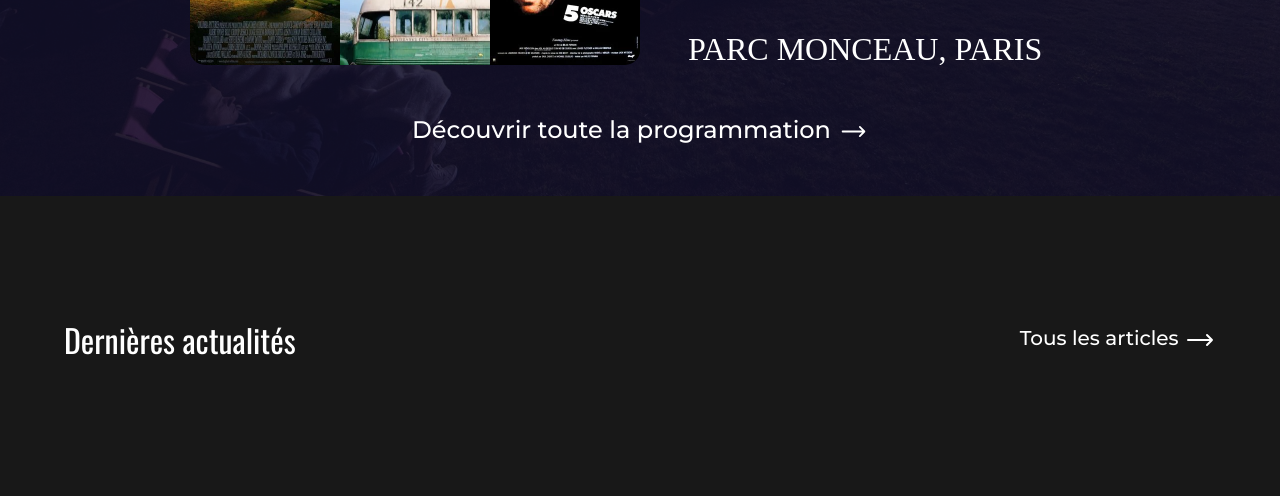
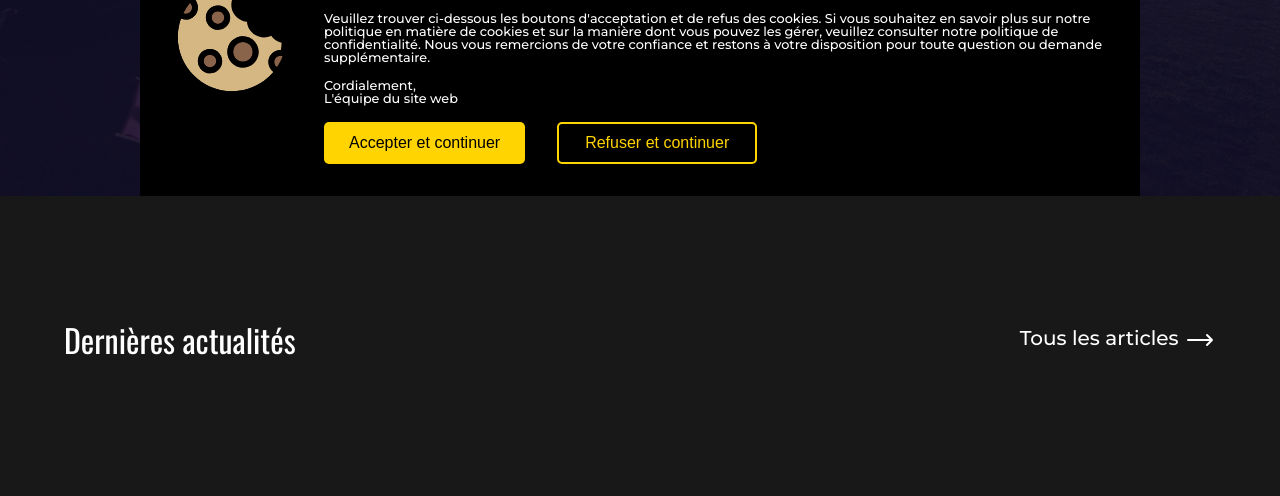
Before and after one commit to AurelienLab/daps-projet3, a plain HTML site: page index.html in a window 1280 px wide. Shown: the part 604-1100 px from the top of the page. Drawn offline with nearby package versions, Linux system fonts and the light colour scheme; a web font is replaced by a local one.

Commit message:
Cookies consent integration

```diff
--- a/assets/js/main.js
+++ b/assets/js/main.js
@@ -1,3 +1,5 @@
+const cookieStorage = 'cookiesChoice'
+
 function toggleMenu () {
     const menu = document.querySelector('.header__nav')
     if(menu.classList.contains('open')) {
@@ -8,3 +10,25 @@ function toggleMenu () {
     }
 
 }
+
+function displayCookiesRequest() {
+    fetch('partials/cookies.html')
+        .then(result => result.text())
+        .then(content => {
+            const placeHolder = document.createElement('div')
+            placeHolder.innerHTML = content
+            document.body.append(placeHolder.firstElementChild)
+        })
+}
+
+function setCookiesChoices() {
+    localStorage.setItem(cookieStorage, 'true')
+    document.getElementById('cookies-request').remove()
+}
+document.addEventListener('DOMContentLoaded', function () {
+    let storageChoice = localStorage.getItem(cookieStorage)
+
+    if(storageChoice == null) {
+        displayCookiesRequest()
+    }
+})
--- /dev/null
+++ b/partials/cookies.html
@@ -0,0 +1,18 @@
+<div id="cookies-request" class="cookies-request">
+    <img src="/assets/images/cookie.svg" alt="">
+    <div class="cookies-request__content">
+        <h2 class="cookies-request__heading">Gestion des cookies</h2>
+        <p>En poursuivant votre navigation sur notre site, vous avez la possibilité de choisir d'accepter ou de refuser l'utilisation des cookies. Ces cookies sont utilisés pour améliorer votre expérience de navigation et vous fournir des fonctionnalités personnalisées. Votre vie privée est importante pour nous, et nous nous engageons à protéger vos données personnelles conformément aux réglementations en vigueur.</p>
+
+        <p>Veuillez trouver ci-dessous les boutons d'acceptation et de refus des cookies. Si vous souhaitez en savoir plus sur notre politique en matière de cookies et sur la manière dont vous pouvez les gérer, veuillez consulter notre politique de confidentialité. Nous vous remercions de votre confiance et restons à votre disposition pour toute question ou demande supplémentaire.</p>
+
+        <p>Cordialement,<br>
+            L'équipe du site web
+        </p>
+        <div class="cookies-request__actions">
+            <button class="button button--sm" onclick="setCookiesChoices()">Accepter et continuer</button>
+            <button class="button button--outline button--sm" onclick="setCookiesChoices()">Refuser et continuer</button>
+        </div>
+    </div>
+
+</div>
--- a/scss/components/_buttons.scss
+++ b/scss/components/_buttons.scss
@@ -1,4 +1,5 @@
 .button {
+  cursor: pointer;
   font-size: 1.2rem;
   border: none;
   display: block;
@@ -21,6 +22,11 @@
     }
   }
 
+  &--sm {
+    font-size: 1rem;
+    padding: 10px 25px;
+  }
+
   &:hover {
     background-color: lighten(map-get($colors, primary), 25%);
   }
--- /dev/null
+++ b/scss/components/_cookies.scss
@@ -0,0 +1,39 @@
+.cookies-request {
+  z-index: 500;
+  position: fixed;
+  bottom: 0;
+  left: 50%;
+  transform: translateX(-50%);
+  width: 100%;
+  max-width: 1000px;
+  margin: auto;
+  border-top: 5px solid map-get($colors, primary);
+  background: black;
+  display: flex;
+  flex-direction: row;
+  padding: 2rem;
+  gap: 2rem;
+
+  img {
+    width: 120px;
+  }
+
+  &__heading {
+  }
+
+  &__content {
+    display: flex;
+    flex-direction: column;
+    gap: 1rem;
+
+    p {
+      font-size: 0.8rem;
+    }
+  }
+
+  &__actions {
+    display: flex;
+    flex-direction: row;
+    gap: 2rem;
+  }
+}
--- a/scss/main.scss
+++ b/scss/main.scss
@@ -14,6 +14,7 @@
 @import "components/buttons";
 @import "components/modal";
 @import "components/input";
+@import "components/cookies";
 
 @import "layouts/header";
 @import "layouts/footer";
```
Also changed, not shown: assets/css/main.css, assets/images/cookie.svg (added), 1 other file.
